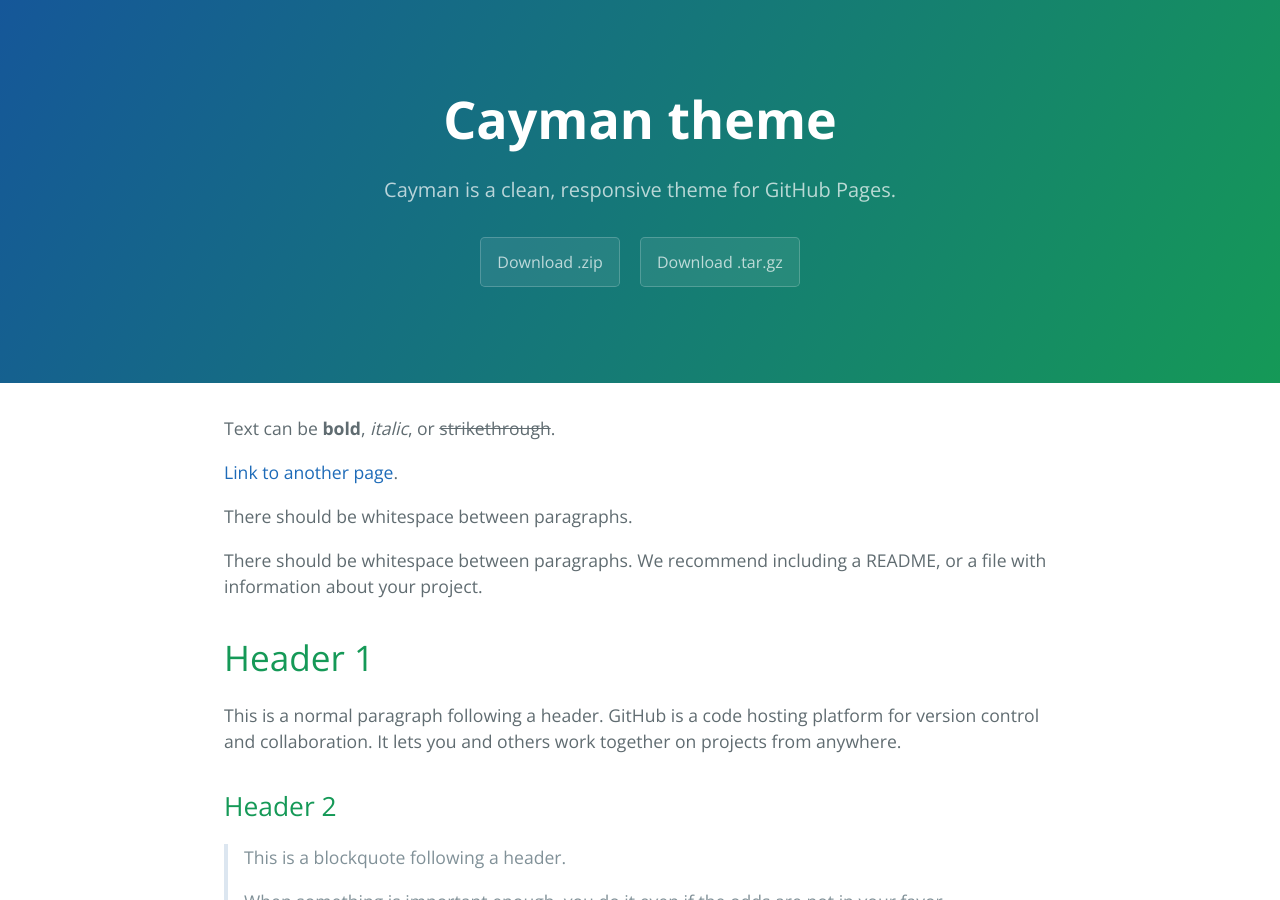
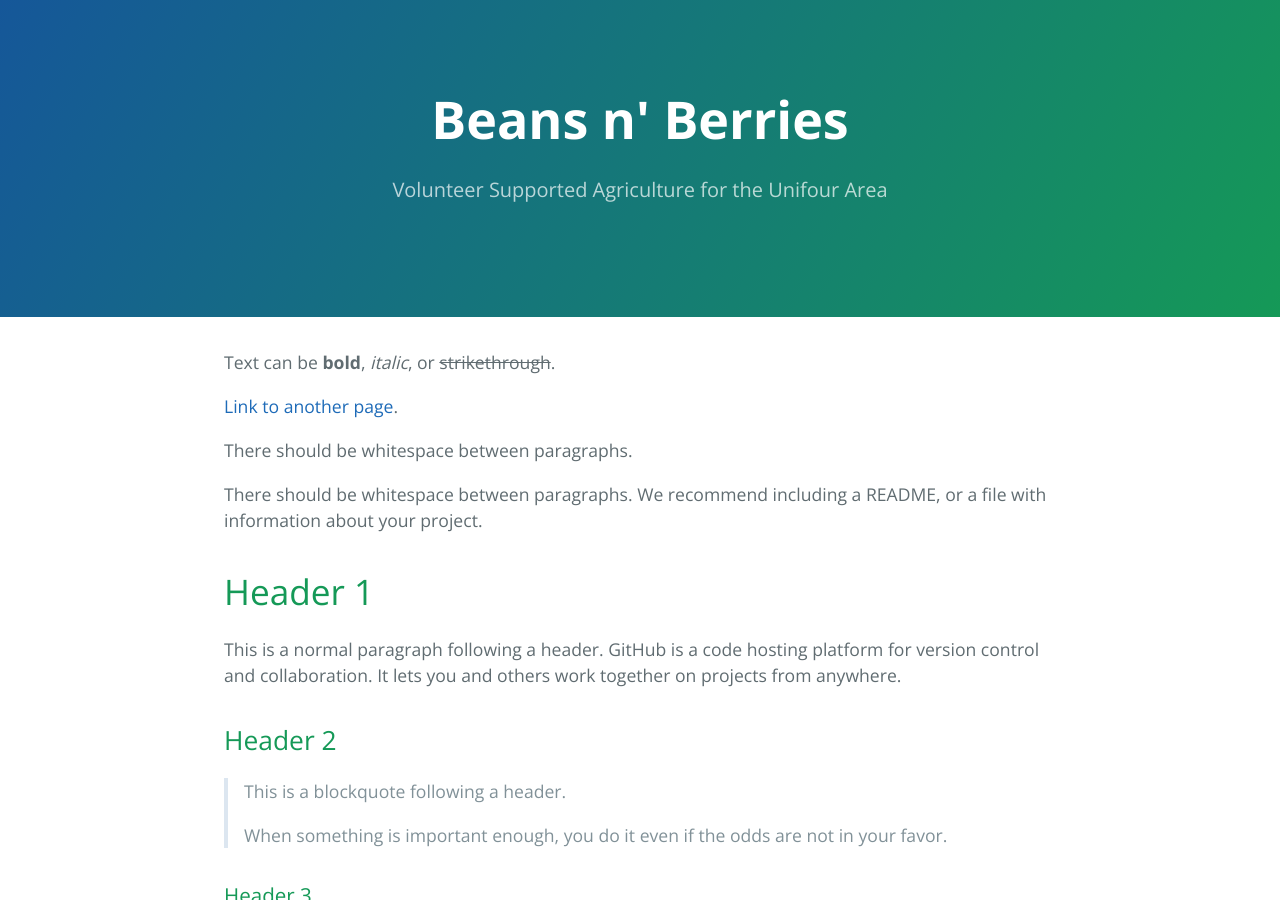
Before and after one commit to BeansNBerries/BeansNBerries.github.io, a Jekyll site: the page built from index.md, in a window 1280 px wide and 900 px high. Built offline with Jekyll 4.4.1, drawn with Linux system fonts in a browser that asks for light colours.

Commit message:
Update _config.yml

```diff
--- a/_config.yml
+++ b/_config.yml
@@ -1,5 +1,5 @@
-title: Cayman theme
-description: Cayman is a clean, responsive theme for GitHub Pages.
-show_downloads: true
+title: Beans n' Berries
+description: Volunteer Supported Agriculture for the Unifour Area
+show_downloads: false
 google_analytics:
 theme: jekyll-theme-cayman
```
